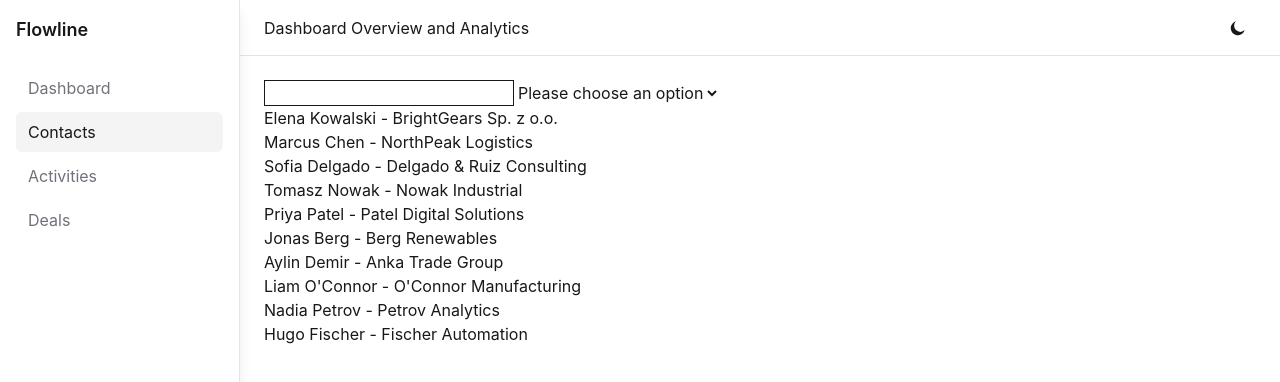
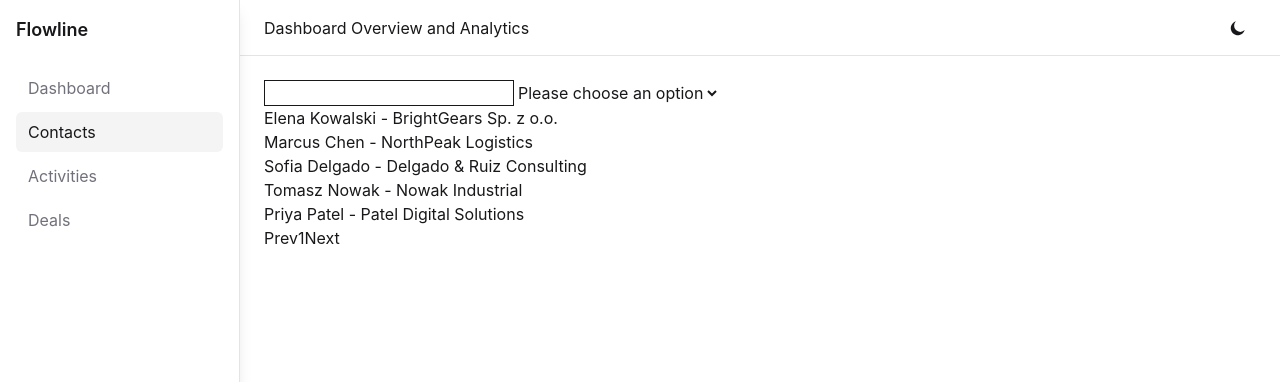
Before and after one commit to FiratCanTas/flowline, a React (Vite) app: page /contacts in a window 1280 px wide. Shown: the top 382 px of the page. Built offline with nearby package versions, Linux system fonts and the light colour scheme.

Commit message:
feat: add pagination for contacts

```diff
--- a/src/pages/Contacts.jsx
+++ b/src/pages/Contacts.jsx
@@ -12,24 +12,34 @@ const Contacts = () => {
 
   const search = searchParams.get('search') || '';
   const sort = searchParams.get('sort') || '';
+  const currentPage = Number(searchParams.get('page')) || 1;
+  const pageSize = 5;
 
-  const handleSearch = (event) => {
-    const text = event.target.value;
+  const handleSearchAndSort = (event) => {
+    const { name, value } = event.target;
     setSearchParams(
       (prevParams) => {
-        prevParams.set('search', text);
-
+        prevParams.set(name, value);
+        prevParams.delete('page');
         return prevParams;
       },
       { replace: true },
     );
   };
 
-  const handleSort = (event) => {
-    const sortValue = event.target.value;
+  const handlePagination = (event) => {
+    const { name } = event.target;
+    let newPage;
+
+    if (name === 'prev') {
+      newPage = currentPage - 1;
+    } else {
+      newPage = currentPage + 1;
+    }
+
     setSearchParams(
       (prevParams) => {
-        prevParams.set('sort', sortValue);
+        prevParams.set('page', newPage);
 
         return prevParams;
       },
@@ -38,12 +48,15 @@ const Contacts = () => {
   };
 
   let filteredContacts = data?.length ? [...data] : [];
-  if (search?.trim())
+  if (search?.trim()) {
     filteredContacts = filteredContacts?.filter(
       (contact) =>
         contact.name.toLowerCase().includes(search.toLowerCase()) ||
         contact.company.toLowerCase().includes(search.toLowerCase()),
     );
+  }
+
+  const totalPageNumber = Math.ceil(filteredContacts?.length / pageSize);
 
   let sortedContacts = filteredContacts?.length ? [...filteredContacts] : [];
 
@@ -59,6 +72,13 @@ const Contacts = () => {
     });
   }
 
+  let paginatedContacts = sortedContacts?.length ? [...sortedContacts] : [];
+
+  paginatedContacts = paginatedContacts.slice(
+    pageSize * currentPage - pageSize,
+    pageSize * currentPage,
+  );
+
   if (isLoading) {
     return <span>Loading...</span>;
   } else if (error) {
@@ -67,19 +87,39 @@ const Contacts = () => {
 
   return (
     <div>
-      <input type="text" value={search} onChange={handleSearch} className="border" />
-      <select value={sort} onChange={handleSort} name="sort" id="sort">
+      <input
+        type="text"
+        name="search"
+        value={search}
+        onChange={handleSearchAndSort}
+        className="border"
+      />
+      <select value={sort} onChange={handleSearchAndSort} name="sort" id="sort">
         <option value="">Please choose an option</option>
         <option value="asc">ASC</option>
         <option value="desc">DESC</option>
       </select>
       <ul>
-        {sortedContacts?.map((contact) => (
+        {paginatedContacts?.map((contact) => (
           <li key={contact.id}>
             {contact.name} - {contact.company}
           </li>
         ))}
       </ul>
+      <div>
+        <button onClick={handlePagination} name="prev" type="button" disabled={currentPage === 1}>
+          Prev
+        </button>
+        <span>{currentPage}</span>
+        <button
+          onClick={handlePagination}
+          name="next"
+          type="button"
+          disabled={currentPage === totalPageNumber || totalPageNumber === 0}
+        >
+          Next
+        </button>
+      </div>
     </div>
   );
 };
```
